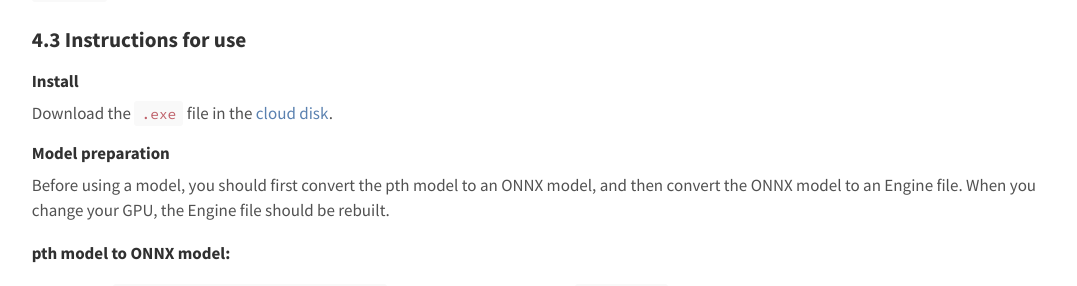
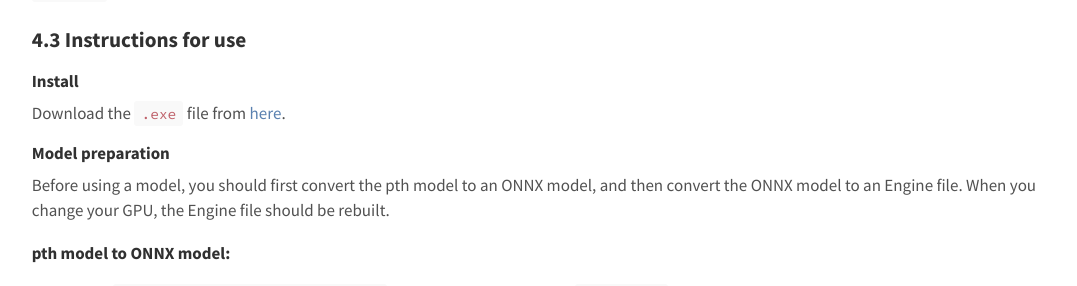
Before and after one commit to cabooster/DeepCAD-RT, a Jekyll site: the page built from Tutorial.md, in a window 1280 px wide and 900 px high, scrolled down 4837 px. Shown: the part 158-444 px from the top of the window, without its empty margins (100-1177 px from the left). Built offline with Jekyll 4.4.1, drawn with Linux system fonts in a browser that asks for light colours.

Commit message:
Update Tutorial.md

```diff
--- a/Tutorial.md
+++ b/Tutorial.md
@@ -125,7 +125,7 @@ To achieve real-time denoising, DeepCAD-RT was optimally deployed on GPU using T
 
 #### Install
 
-Download the `.exe` file in the [cloud disk](https://zenodo.org/record/6352555#.Yi82u3pBybg).
+Download the `.exe` file from [here](https://zenodo.org/record/6352555#.Yi82u3pBybg).
 
 #### Model preparation
 
```
